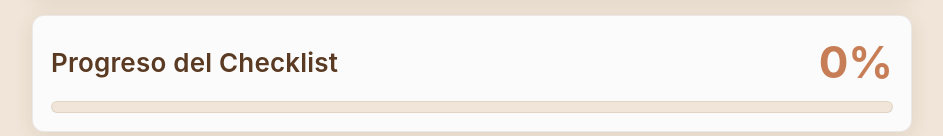
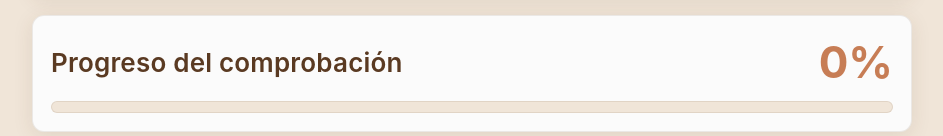
Before and after one commit to alexchipana/Lista, a plain HTML site: page index.html in a window 1280 px wide. Shown: the part 189-325 px from the top of the page, without its empty margins (168-1111 px from the left). Drawn offline with Linux system fonts and the light colour scheme.

Commit message:
index.html

```diff
--- a/index.html
+++ b/index.html
@@ -285,7 +285,7 @@
 
         <div class="progress-section">
             <div class="progress-header">
-                <div class="progress-title">Progreso del Checklist</div>
+                <div class="progress-title">Progreso del comprobación</div>
                 <div class="progress-percentage" id="progressPercentage">0%</div>
             </div>
             <div class="progress-bar">
```
